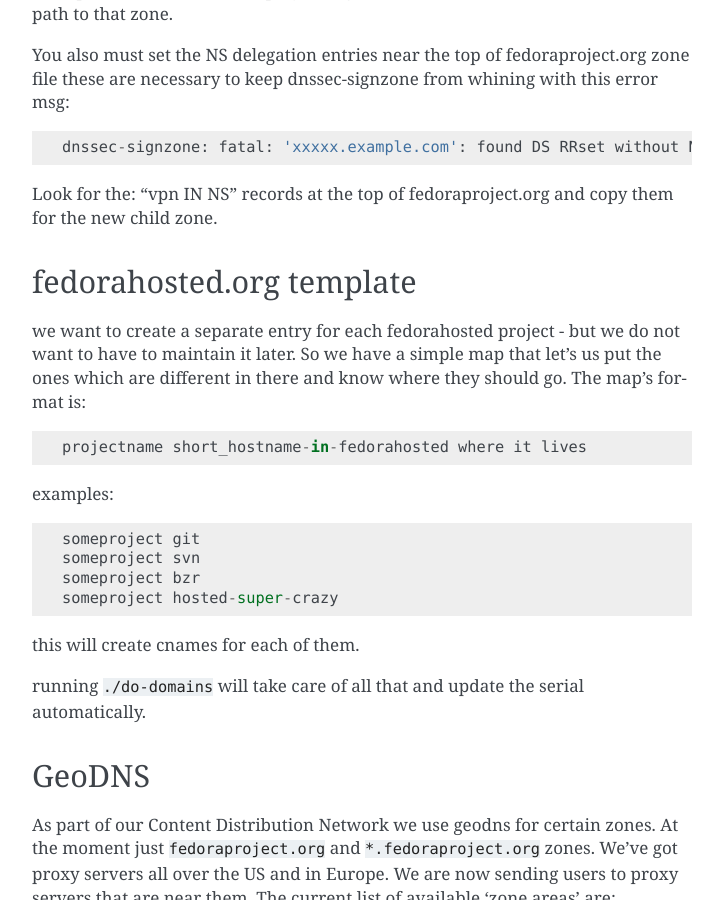
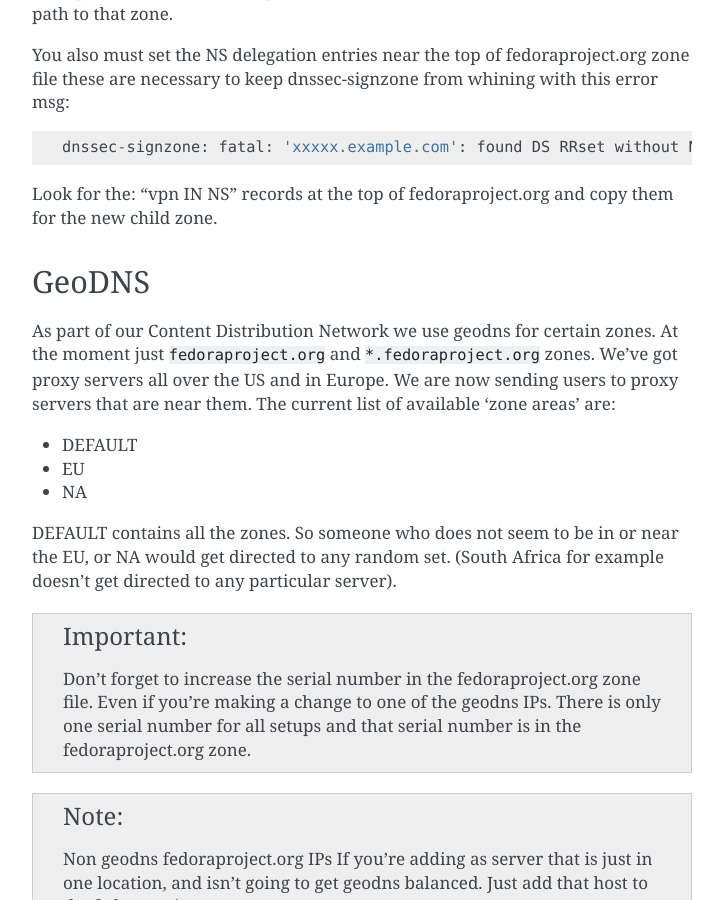
Before and after one commit to FrostyX/infra-docs, a Sphinx documentation site: the page built from docs/sysadmin-guide/sops/dns.rst, in a window 1280 px wide and 900 px high, scrolled down 4618 px. Shown: the whole window, without its empty margins (388-1111 px from the left). Built offline with Sphinx 7.4.7, drawn with Linux system fonts in a browser that asks for light colours; some of the changed text lies outside the part shown.

Commit message:
Update docs/sysadmin-guide/sops/dns.rst
Remove fedorahosted reference

```diff
--- a/docs/sysadmin-guide/sops/dns.rst
+++ b/docs/sysadmin-guide/sops/dns.rst
@@ -212,29 +212,6 @@
 
 Look for the: "vpn IN NS" records at the top of fedoraproject.org and copy them for the new child zone.
 
-
-fedorahosted.org template
-=========================
-we want to create a separate entry for each fedorahosted project - but we
-do not want to have to maintain it later. So we have a simple map that
-let's us put the ones which are different in there and know where they
-should go. The map's format is::
-
-  projectname short_hostname-in-fedorahosted where it lives
-
-examples::
-
-	someproject git
-	someproject svn
-	someproject bzr
-	someproject hosted-super-crazy
-
-this will create cnames for each of them.
-
-running ``./do-domains`` will take care of all that and update the serial
-automatically.
-
-
 GeoDNS
 ======
 
```
